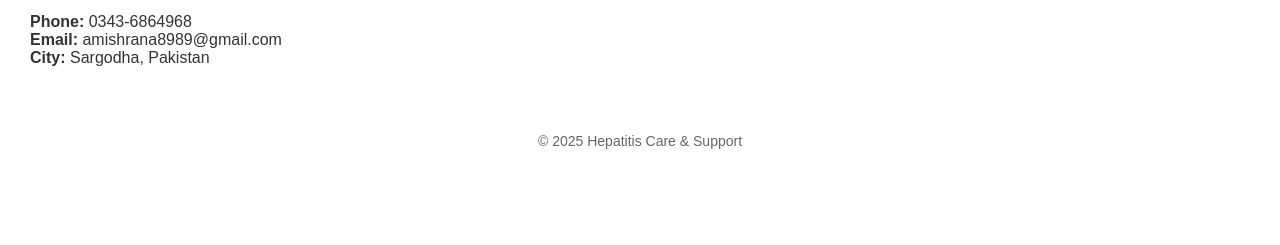
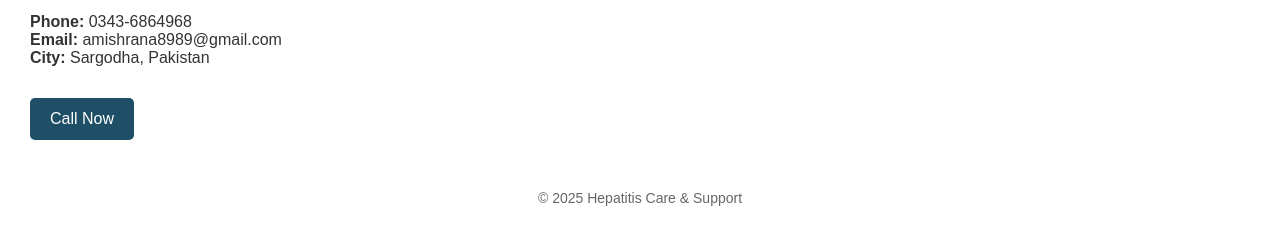
Before and after one commit to wqthv404-byte/Hepatitis-medicine-, a plain HTML site: page contact.html in a window 1280 px wide. Shown: the part 167-412 px from the top of the page. Drawn offline with Linux system fonts and the light colour scheme.

Commit message:
Update contact.html

```diff
--- a/contact.html
+++ b/contact.html
@@ -26,6 +26,8 @@
         <strong>Email:</strong> amishrana8989@gmail.com <br>
         <strong>City:</strong> Sargodha, Pakistan
     </p>
+
+    <a href="tel:03436864968" class="button">Call Now</a>
     </section>
 
     <footer>
```
Lines whose indentation alone changed are shown as unchanged.
